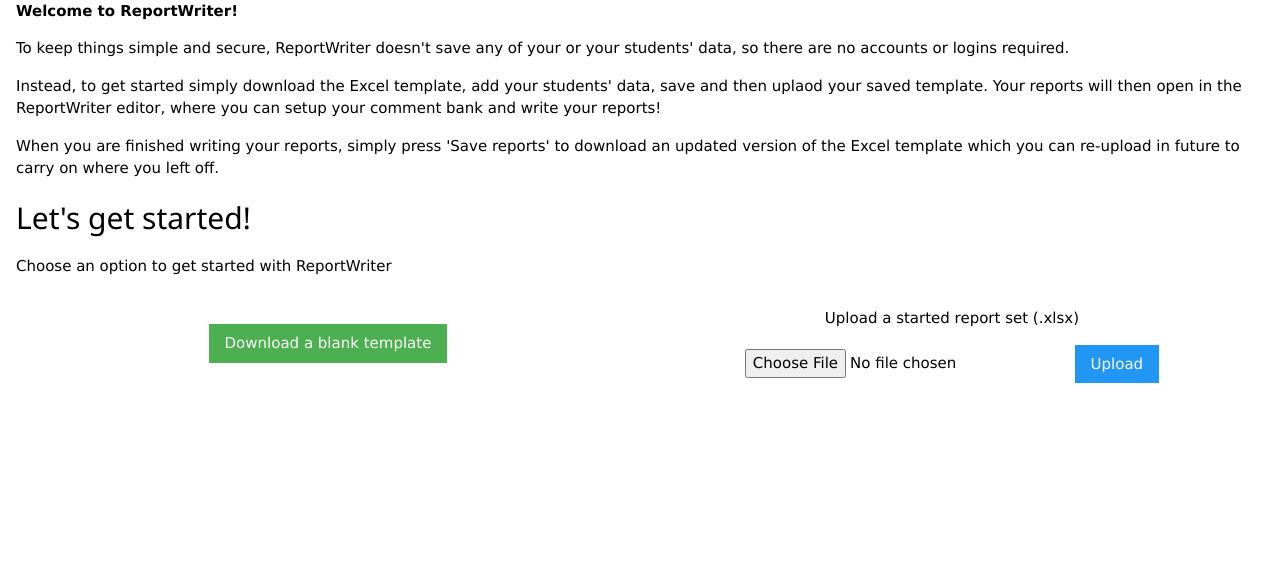
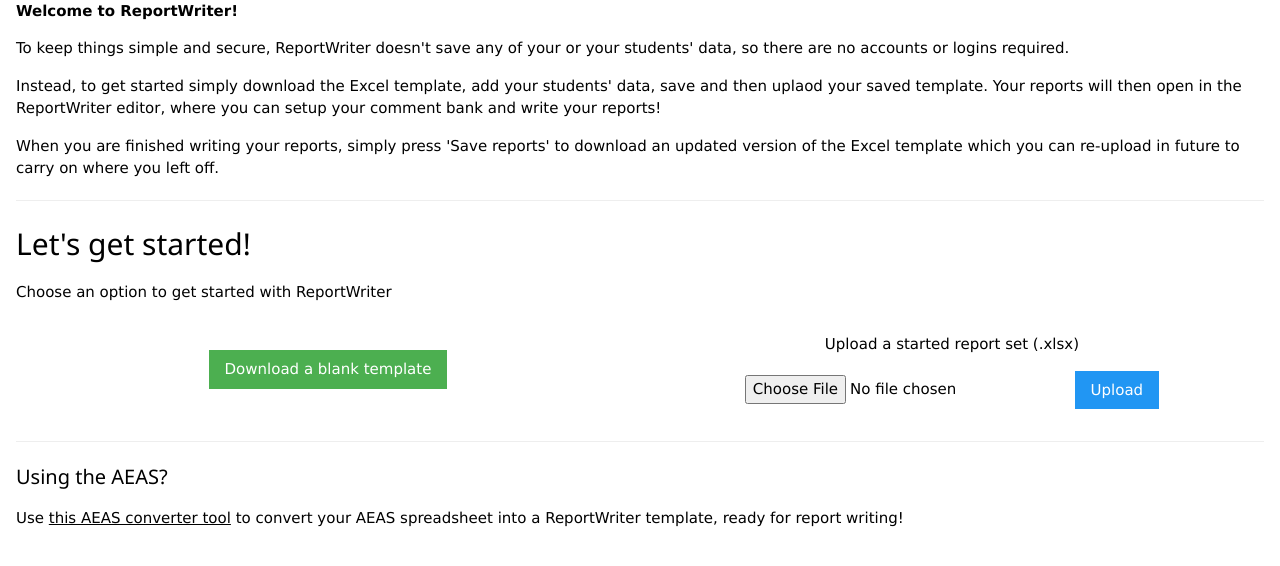
Before and after one commit to awdimmick/ReportWriter, a Flask app: page / in a window 1280 px wide. Shown: the part 149-715 px from the top of the page. Run offline with Flask 3, Linux system fonts and the light colour scheme; parts of the project's set-up code (start-up, migrations or seed data) failed here and were passed over.

Commit message:
Improved AEAS upload progress indicator

```diff
--- a/app.py
+++ b/app.py
@@ -11,7 +11,7 @@ from utils import allowed_file, generate_secret_key, generate_random_filename, c
 
 utils.clear_temp_folder()
 app = Flask(__name__)
-app.config['SECRET_KEY'] = generate_secret_key()
+app.config['SECRET_KEY'] = 'SAMEFORALL' #generate_secret_key()
 
 @app.route('/')
 def index():
@@ -134,8 +134,9 @@ def upload_aeas():
             rs = model.AEASReportSetConverter.getReportSetFromAEAS(aeas_path)
 
             rs_filepath = rs.save_to_excel_template()
-            #return "/download/" + rs_filepath
-            return redirect('/download/' + rs_filepath)
+            return f"/download/{rs_filepath}"
+            #return redirect('/download/' + rs_filepath)
+
 
         except model.AEASReportSetConverter.LoadAEASError as e:
             flash(str(e))
--- a/static/js/rw_editor.js
+++ b/static/js/rw_editor.js
@@ -791,3 +791,67 @@ function upload_report_set() {
     frm.submit();
 
 }
+
+function aeas_upload_status(status) {
+
+    const indicator = document.getElementById("aeas_upload_status");
+    const frm = document.getElementById("aeas_upload_form");
+    if (status === "uploading") {
+        frm.className += " w3-hide";
+        indicator.className = indicator.className.replaceAll("w3-hide", "");
+    } else {
+        indicator.className += " w3-hide";
+        frm.className = indicator.className.replaceAll("w3-hide", "");
+
+    }
+}
+
+function aeas_upload_handler() {
+
+    const XHR = new XMLHttpRequest();
+    const aeas_form = document.getElementById("aeas_upload_form");
+    const modal_content = document.getElementById("aeas_modal_content");
+    const processing_indicator = document.getElementById("aeas_processing_indicator");
+
+    // Bind the FormData object and the form element
+    const FD = new FormData(aeas_form);
+
+    XHR.onloadstart = () => {
+
+        modal_content.className += " w3-hide";
+        processing_indicator.className = modal_content.className.replaceAll(" w3-hide", "");
+
+    };
+
+    // Define what happens on successful data submission
+    XHR.addEventListener("load", (event) => {
+        if (XHR.status === 200) {
+        }
+        // alert(XHR.responseText);
+        show_hide_aeas_modal("hide");
+        modal_content.className = modal_content.className.replaceAll(" w3-hide", "");
+        processing_indicator.className += " w3-hide";
+        window.location.href = XHR.responseText;
+    });
+
+    // Define what happens in case of error
+    XHR.addEventListener("error", (event) => {
+        alert('Oops! Something went wrong.');
+        show_hide_aeas_modal("hide");
+        modal_content.className = modal_content.className.replaceAll(" w3-hide", "");
+        processing_indicator.className += " w3-hide";
+    });
+
+    // Set up our request
+    XHR.open("POST", "/upload_aeas");
+
+    // The data sent is what the user provided in the form
+    XHR.send(FD);
+
+
+}
+
+function show_hide_aeas_modal(status) {
+    const modal = document.getElementById("aeas_modal");
+    modal.style.display = status === "show" ? 'block' : 'none';
+}
--- a/templates/index.html
+++ b/templates/index.html
@@ -27,6 +27,7 @@
     <p>When you are finished writing your reports, simply press 'Save reports' to download an updated version of the
         Excel
         template which you can re-upload in future to carry on where you left off.</p>
+    <hr>
     <h2>Let's get started!</h2>
     <p>Choose an option to get started with ReportWriter</p>
 
@@ -55,17 +56,47 @@
         <p class="error_message">{{ message }}</p>
     {% endfor %}
 
-    <!--
+    <hr>
     <div>
         <h4>Using the AEAS?</h4>
-        <p>If you have an AEAS spreadsheet that you'd like to use as the basis of your reports you can upload and convert it to a ReportWriter template here.</p>
-        <form action="/upload_aeas" method="post" enctype="multipart/form-data">
-            <input type="file" id="aeas_file" name="aeas_file" class=""
-                       accept="application/vnd.ms-excel,.xlsm">
-                <input type="submit" class="w3-button w3-blue" value="Upload AEAS">
-        </form>
+        <p>Use <span style="text-decoration: underline; cursor: pointer" onclick="show_hide_aeas_modal('show')">this AEAS converter tool</span>
+            to convert your AEAS
+            spreadsheet into a ReportWriter template, ready for report writing!</p>
+
     </div>
-    -->
+
+    <!-- Add comment modal -->
+    <div id="aeas_modal" class="w3-modal">
+        <div class="w3-modal-content w3-padding">
+            <div class="w3-container">
+                <span onclick="show_hide_aeas_modal('hide')" class="w3-button w3-display-topright">&times;</span>
+                <h3 id="aeas_modal_title">AEAS converter</h3>
+                <div id="aeas_processing_indicator" class="w3-center w3-margin-top w3-hide">
+                    <p>Processing...</p><br>
+                    <img src="/static/assets/loading_pulse.gif">
+                </div>
+                <div id="aeas_modal_content">
+                    <div class="w3-cell-row w3-margin-bottom">
+                        <p>If you have an AEAS spreadsheet that you'd like to use as the basis of your reports you can
+                            upload and
+                            convert it to a ReportWriter template here.</p>
+                    </div>
+                    <div class="w3-row w3-margin-bottom">
+
+                        <form id="aeas_upload_form" action="/upload_aeas" method="post" enctype="multipart/form-data">
+
+                            <input type="file" id="aeas_file" name="aeas_file" class="w3-input"
+                                   accept="application/vnd.ms-excel,.xlsm">
+                            <br>
+                            <input type="button" class="w3-button w3-blue" value="Upload AEAS"
+                                   onclick="aeas_upload_handler()">
+
+                        </form>
+                    </div>
+                </div>
+            </div>
+        </div>
+    </div>
 
 </div>
 </body>
```
